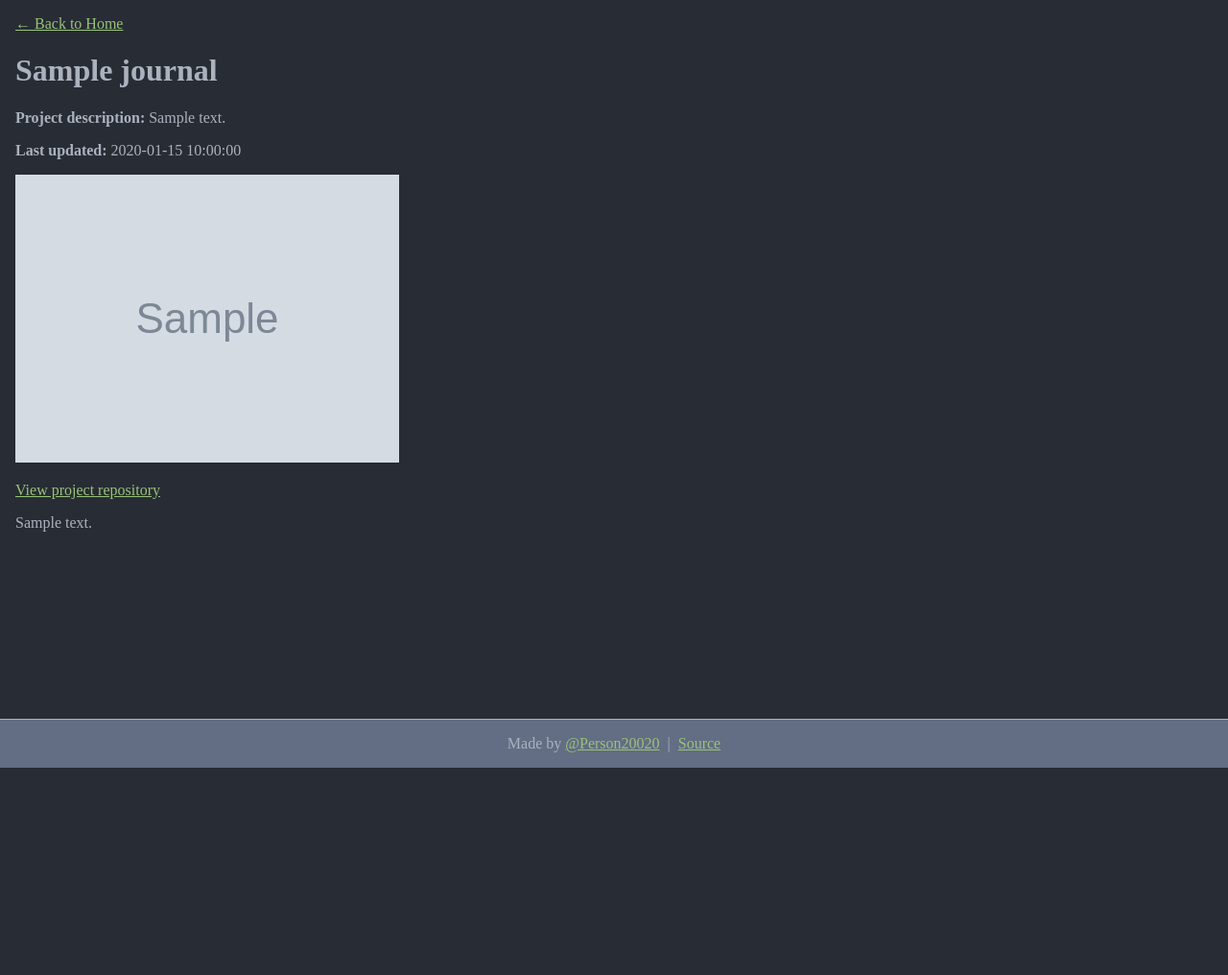
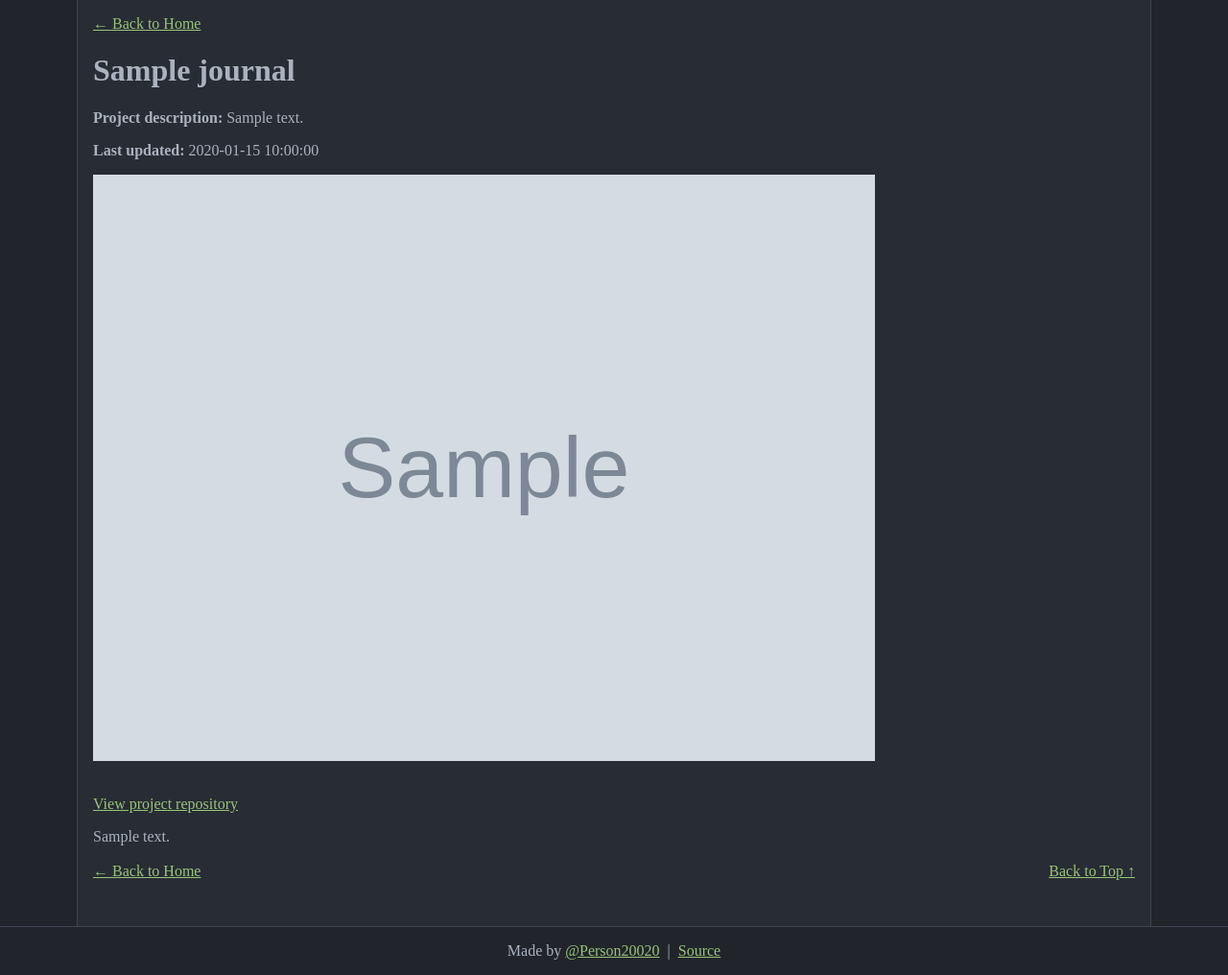
Before and after one commit to Person20020/journals, a Flask app: template site/templates/journal.html in a window 1280 px wide. Shown: the whole page at 96% size. Before the commit the page ends 800 px from the top, so only its background shows below. Run offline with Flask 3, Linux system fonts and the light colour scheme; the template is opened without the code that fills it: most values are stand-ins (such as "Sample title", 1, 10 or a date in 2020); grey boxes marked "Sample" are stand-in pictures.

Commit message:
Improve styling and fix journal order on home page

```diff
--- a/site/app.py
+++ b/site/app.py
@@ -55,7 +55,7 @@ def get_journals(path="") -> dict[str, str] | list[dict[str, str]] | bool:
     cursor = conn.cursor()
     cursor.execute(
         f"""
-        SELECT {", ".join(journals_db_fields)} FROM journals {"WHERE path = ?" if path else ""} ORDER BY last_updated
+        SELECT {", ".join(journals_db_fields)} FROM journals {"WHERE path = ?" if path else ""} ORDER BY last_updated DESC
         """,
         (f"/journals/{path}",) if path else (),
     )
--- a/site/static/css/footer.css
+++ b/site/static/css/footer.css
@@ -8,5 +8,5 @@ footer {
 
     background-color: var(--color-background-secondary);
 
-    border-top: 1px solid var(--color-border);
+    border-top: 1px solid var(--color-main-border);
 }
--- /dev/null
+++ b/site/static/css/journal.css
@@ -0,0 +1,12 @@
+.journal-image {
+    width: 75%;
+    height: auto;
+    margin-bottom: 1rem;
+}
+
+img:not([class^="journal-image"]) {
+    display: block;
+    max-width: 65%;
+    margin-left: auto;
+    margin-right: auto;
+}
--- a/site/static/css/styles.css
+++ b/site/static/css/styles.css
@@ -33,6 +33,24 @@ main {
     background-color: var(--color-background);
 }
 /* TODO: Set center main and set width based on screen size */
+@media (min-width: 480px) {
+    main {
+        margin-left: 3em;
+        margin-right: 3em;
+
+        border-left: 1px solid var(--color-main-border);
+        border-right: 1px solid var(--color-main-border);
+    }
+    .journal-card {
+        width: 30em;
+    }
+}
+@media (min-width: 768px) {
+    main {
+        margin-left: 5em;
+        margin-right: 5em;
+    }
+}
 
 a {
     color: var(--color-link);
@@ -79,10 +97,11 @@ kbd {
     flex-direction: row;
     flex-wrap: wrap;
     gap: 1em;
+    justify-content: center;
 }
 
 .journal-card {
-    max-width: 30em;
+    width: 25em;
     display: flex;
     flex-direction: column;
     gap: 0.5em;
@@ -106,3 +125,8 @@ kbd {
     overflow: hidden;
     text-overflow: ellipsis;
 }
+
+.journal-card-image {
+    width: 100%;
+    height: auto;
+}
--- a/site/static/css/theme.css
+++ b/site/static/css/theme.css
@@ -10,10 +10,10 @@
     --color-accent-secondary: #d19a66;
 
     --color-background: #282c34;
-    --color-background-secondary: #636d83;
+    --color-background-secondary: #21252b;
 
-    --color-background-code: #21252b;
-    --color-background-kbd: #424a56; /* key shortcuts */
+    --color-background-code: var(--color-background-secondary);
+    --color-background-kbd: #424a56;
 
     --color-foreground: #abb2bf;
 
@@ -21,6 +21,7 @@
     --color-link: #98c379;
 
     --color-border: var(--color-foreground);
+    --color-main-border: #3e4451;
     --color-box-shadow: var(--color-foreground);
 
     --border-sm: 2px;
--- a/site/templates/journal.html
+++ b/site/templates/journal.html
@@ -3,12 +3,14 @@
 {% block title %}{{ journal.title }}{% endblock %}
 
 {% block content %}
+<link rel="stylesheet" href="{{ url_for('static', filename='css/journal.css') }}">
 <a href="/">&larr; Back to Home</a>
 <h1>{{ journal.title }}</h1>
 <p><strong>Project description:</strong> {{ journal.description }}</p>
 <p><strong>Last updated:</strong> {{ journal.last_updated }}</p>
 {% if journal.image_url %}
-<img src="{{ journal.image_url }}"
+<img class="journal-image"
+    src="{{ journal.image_url }}"
     {% if journal.image_alt_text %}
     alt="{{ journal.image_alt_text }}"
     {% endif %}
@@ -20,4 +22,9 @@
 <div>
     {{ journal.journal_content }}
 </div>
+<br>
+<div>
+    <a href="/">&larr; Back to Home</a>
+    <a href="#" id="scroll-to-top" style="float: right;">Back to Top &uarr;</a>
+</div>
 {% endblock %}
```
Also changed, not shown: collector/collector.py (+19 -3 lines).
